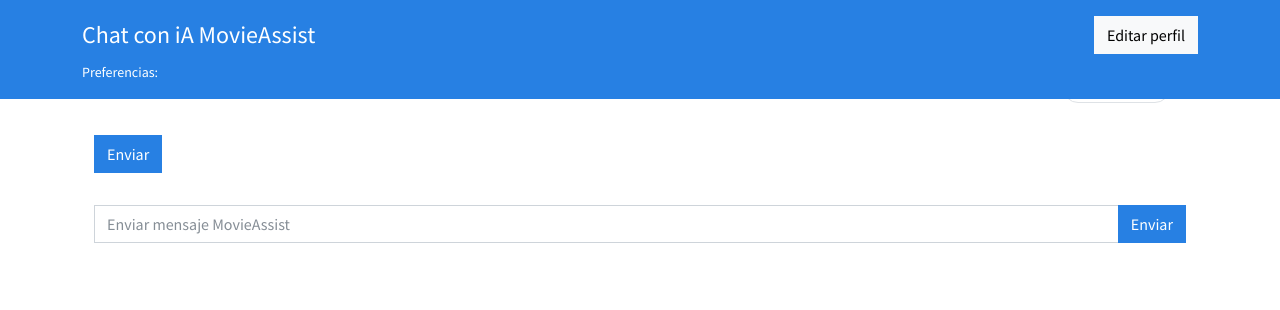
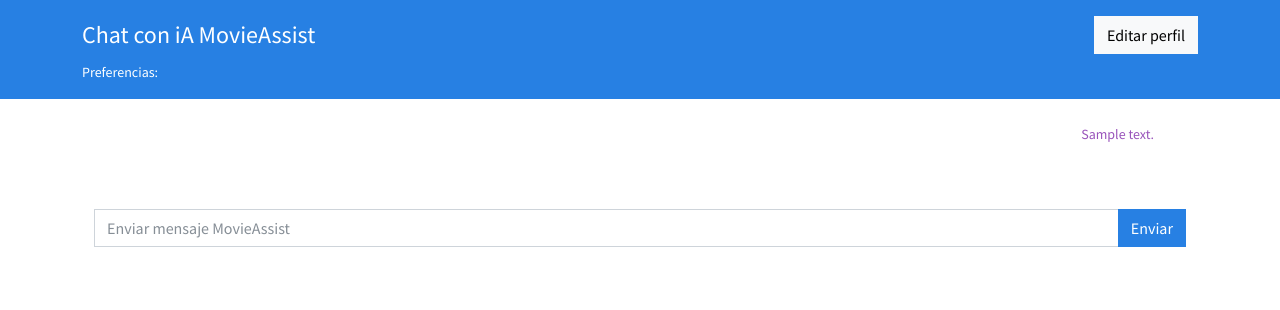
Before and after one commit to appsowner/iamovieassit2025, a Flask app: page /chat in a window 1280 px wide. Shown: the top 310 px of the page. Run offline with Flask 3, Linux system fonts and the light colour scheme; the visitor is signed in with stand-in values (Sample User, id 1); tables that the repository leaves empty hold one stand-in row (values such as "Sample post"); some libraries are stand-ins or nearby versions.

Commit message:
add changes

```diff
--- a/app.py
+++ b/app.py
@@ -64,9 +64,9 @@ def chat():
     # Preparar el contexto para el modelo si hay géneros
     if intents:
         genres_text = ", ".join(session["profile"]["favorite_movie_genres"])
-        profile_context = (
-            f"Recomendar películas de los siguientes géneros: {genres_text}."
-        )
+        print("genres_text")
+        print(genres_text)
+        profile_context = f"Recomendar películas de los siguientes géneros o tambien llamado perfil del usuario: {genres_text}."
     else:
         profile_context = "Recomendaciones de películas."
 
@@ -88,7 +88,8 @@ def chat():
         # Guardar nuevo mensaje en la base de datos
         db.session.add(Message(content=user_message, author="user", user=user))
         db.session.commit()
-
+        print("profile_context")
+        print(profile_context)
         # Preparar los mensajes para el LLM (modelo de lenguaje)
         messages_for_llm = [
             {
@@ -138,6 +139,7 @@ def recommend():
             "content": """
             Eres un chatbot que recomienda películas, te llamas iA MovieAssist.
             Tu rol es responder recomendaciones de manera breve y concisa. No repitas recomendaciones.
+            ademas debes considerar las preferencias del perfil del usuarios que tambien se pueden llamar generos de peliculas
             """,
         }
     ]
@@ -182,15 +184,3 @@ def editar_perfil():
         return redirect(url_for("editar_perfil"))  # Redirigir a la página de perfil
 
     return render_template("editar_perfil.html", profile=profile)
-
-
-@app.route("/logout", methods=["GET", "POST"])
-def logout():
-    # Limpiar las variables de sesión
-    session.clear()
-
-    # Mensaje opcional para indicar que se cerró la sesión correctamente
-    flash("Sesión cerrada correctamente.", "info")
-
-    # Redirigir al usuario a la página de inicio de sesión
-    return redirect(url_for("login"))
--- a/config/models/models.py
+++ b/config/models/models.py
@@ -23,7 +23,7 @@ class User(db.Model):
     is_admin = Column(Boolean, default=False)
     rol = Column(String, default="User")
 
-    messages = relationship("Message", back_populates="user")
+    messages = relationship("Message", back_populates="user", order_by="Message.id")
     profile = relationship("Profile", back_populates="user", uselist=False)
 
 
--- a/templates/chat.html
+++ b/templates/chat.html
@@ -1,11 +1,11 @@
 {% extends 'base.html' %}
 
 {% block title %}
-    iA MovieAssist
+    Chat con iA MovieAssist
 {% endblock %}
 
 {% block content %}
-<!-- Encabezado fijo -->
+
 <div class="fixed-top bg-primary text-white py-3 px-4" style="z-index: 1030;">
     <div class="container">
         <div class="d-flex justify-content-between align-items-center">
@@ -25,34 +25,32 @@
         </div>
     </div>
 </div>
-<div class="container col-xxl-8 px-4 py-5">
+
+<!-- Added a spacer div to account for fixed header height -->
+<div style="height: 60px;"></div>
+
+<div class="container chat-container col-xxl-8 px-4 py-5">
+    <!-- Sección de mensajes -->
+    <div class="messages-section mb-5">
         {% for message in messages %}
             {% if message.author == 'assistant' %}
                 <div class="d-flex flex-row justify-content-start mb-4">
                     <img class="bg-white" src="{{ url_for('static', filename='avatar.png') }}" alt="avatar 1" style="width: 60px; height: 100%;">
-                <div class="p-3 ms-3" style="border-radius: 15px; ">
-                    <p class="small mb-0  text-primary">{{message.content}}</p>
+                    <div class="p-3 ms-3 message-box assistant-message">
+                        <p class="small mb-0 text-primary">{{message.content}}</p>
                     </div>
                 </div>
             {% else %}
                 <div class="d-flex flex-row justify-content-end mb-4">
-                <div class="p-3 me-3 border text-info" style="border-radius: 15px;">
-                    <p class="small mb-0">{{message.content}}</p>
+                    <div class="p-3 me-3 message-box user-message">
+                        <p class="small mb-0 text-info">{{message.content}}</p>
                     </div>
                 </div>
             {% endif %}
         {% endfor %}
-    <!-- Mostrar los intents siempre -->
-    <div class="d-flex flex-wrap mb-4 pt-2" style="padding-top: 10px;">
-        {% for intent, message in intents.items() %}
-            <form method="POST" class="me-2 mb-2">
-                <button class="btn btn-primary" type="submit" name="intent" value="{{ intent }}">
-                    {{ intent }}
-                </button>
-            </form>
-        {% endfor %}
     </div>
-
+    <!-- Formulario de entrada de mensaje -->
+    <div class="message-input-container">
         <form method="POST">
             <div class="input-group mb-3">
                 <input name="message" required="required" class="form-control" placeholder="Enviar mensaje MovieAssist" aria-label="Tu mensaje" aria-describedby="send-message"/>
@@ -60,6 +58,5 @@
             </div>
         </form>
     </div>
-
-
+</div>
 {% endblock %}
```
Lines whose indentation alone changed are shown as unchanged.
